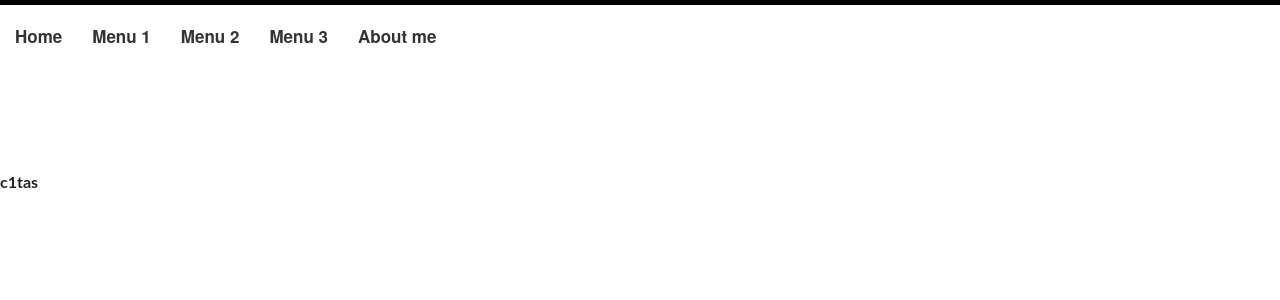
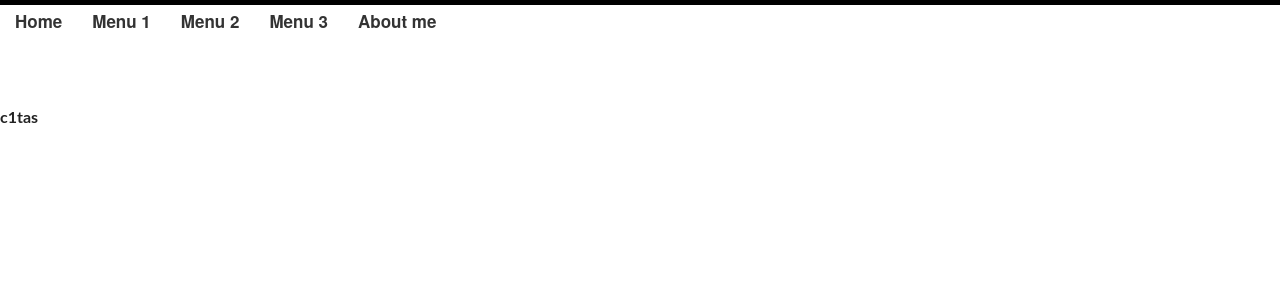
Before and after one commit to C1tas/hackme, a Jekyll site: the page built from about.md, in a window 1280 px wide. Shown: the top 300 px of the page. Built offline with Jekyll 4.4.1, drawn with Linux system fonts in a browser that asks for light colours; nearby versions of some CDN libraries.

Commit message:
test change nav,doesn't work

```diff
--- a/_sass/_base.scss
+++ b/_sass/_base.scss
@@ -41,8 +41,12 @@
 }
 
 header {
-    width: 100%;
-    height: 150px;
+	  max-width: 1000px;
+    height: 100px;
+}
+
+nav {
+    display: block;
 }
 
 img {
--- a/_sass/_head_nav_bar.scss
+++ b/_sass/_head_nav_bar.scss
@@ -1,9 +1,7 @@
-#head_nav_bar
+.head_nav_bar
 {
-	  margin-top:15px;
-}
 
-#head_nav_bar ul
+    ul
     {
 	      list-style:none;
 	      // position:relative;
@@ -13,7 +11,7 @@
         z-index: 2;
     }
 
-#head_nav_bar ul a
+    ul a
     {
 	      display:block;
 	      color:#333;
@@ -25,7 +23,7 @@
 	      font-family:"HelveticaNeue","Helvetica Neue",Helvetica,Arial,sans-serif
     }
 
-#head_nav_bar ul li
+    ul li
     {
 	      position:relative;
 	      float:left;
@@ -33,18 +31,18 @@
 	      padding:0
     }
 
-// #head_nav_bar ul li.current-menu-item
+    //  ul li.current-menu-item
     // {
     // 	  background:#ddd
     // }
 
     //hover's use is about selector when the label was selected
-#head_nav_bar ul li:hover
+    ul li:hover
     {
 	      background:#f6f6f6
     }
 
-#head_nav_bar ul ul
+    ul ul
     {
 	      display:none;
 	      position:absolute;
@@ -54,25 +52,27 @@
 	      padding:0
     }
 
-#head_nav_bar ul ul li
+    ul ul li
     {
 	      float:none;
 	      width:200px
     }
 
-#head_nav_bar ul ul a
+    ul ul a
     {
 	      line-height:120%;
 	      padding:10px 15px
     }
 
-#head_nav_bar ul ul ul
+    ul ul ul
     {
 	      top:0;
 	      left:100%
     }
 
-#head_nav_bar ul li:hover > ul
+    ul li:hover > ul
     {
 	      display:block
     }
+
+}
```
Also changed, not shown: index2.md (+1 -1 lines). Lines whose indentation alone changed are shown as unchanged.
